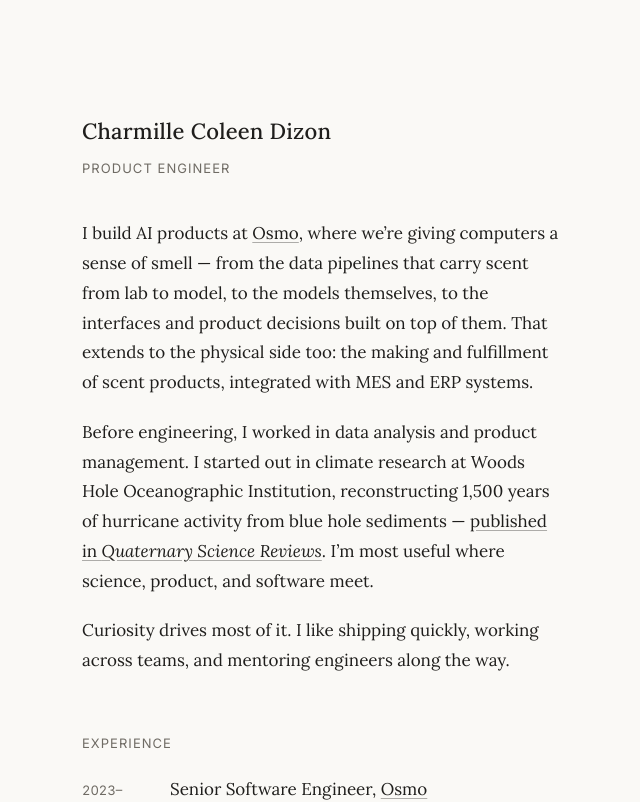
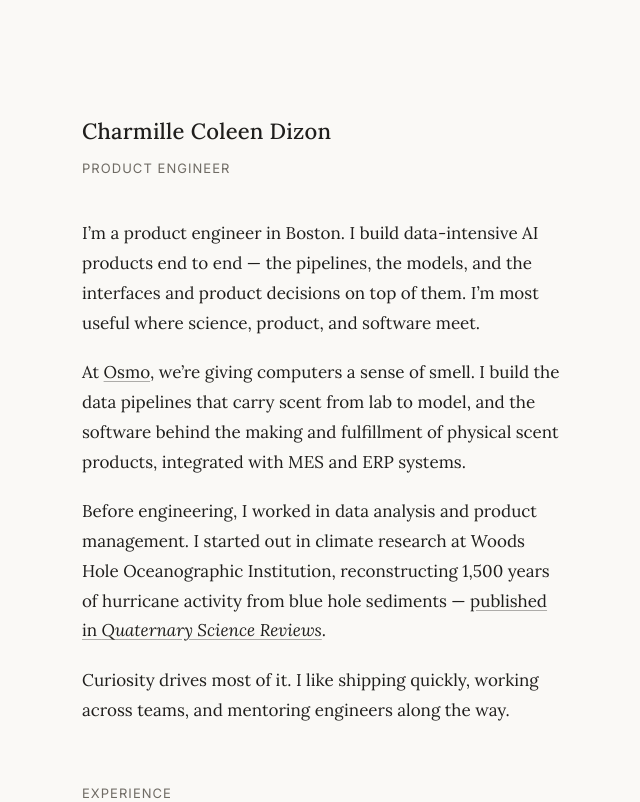
Before and after one commit to cdizon239/charmille, a React (Vite) app: page / in a window 1280 px wide. Shown: the top 802 px of the page, without its empty margins (318-958 px from the left). Built offline with nearby package versions, Linux system fonts and the light colour scheme.

Commit message:
Split bio: intro paragraph, then Osmo paragraph

```diff
--- a/src/App.tsx
+++ b/src/App.tsx
@@ -8,13 +8,17 @@
 
       <section>
         <p>
-          I build AI products at <a href="https://www.osmo.ai/">Osmo</a>,
-          where we&rsquo;re giving computers a sense of smell &mdash; from
-          the data pipelines that carry scent from lab to model, to the
-          models themselves, to the interfaces and product decisions built
-          on top of them. That extends to the physical side too: the making
-          and fulfillment of scent products, integrated with MES and ERP
-          systems.
+          I&rsquo;m a product engineer in Boston. I build data-intensive AI
+          products end to end &mdash; the pipelines, the models, and the
+          interfaces and product decisions on top of them. I&rsquo;m most
+          useful where science, product, and software meet.
+        </p>
+        <p>
+          At <a href="https://www.osmo.ai/">Osmo</a>, we&rsquo;re giving
+          computers a sense of smell. I build the data pipelines that carry
+          scent from lab to model, and the software behind the making and
+          fulfillment of physical scent products, integrated with MES and
+          ERP systems.
         </p>
         <p>
           Before engineering, I worked in data analysis and product
@@ -24,7 +28,7 @@
           <a href="https://www.sciencedirect.com/science/article/pii/S0277379121003334">
             published in <em>Quaternary Science Reviews</em>
           </a>
-          . I&rsquo;m most useful where science, product, and software meet.
+          .
         </p>
         <p>
           Curiosity drives most of it. I like shipping quickly, working
```
